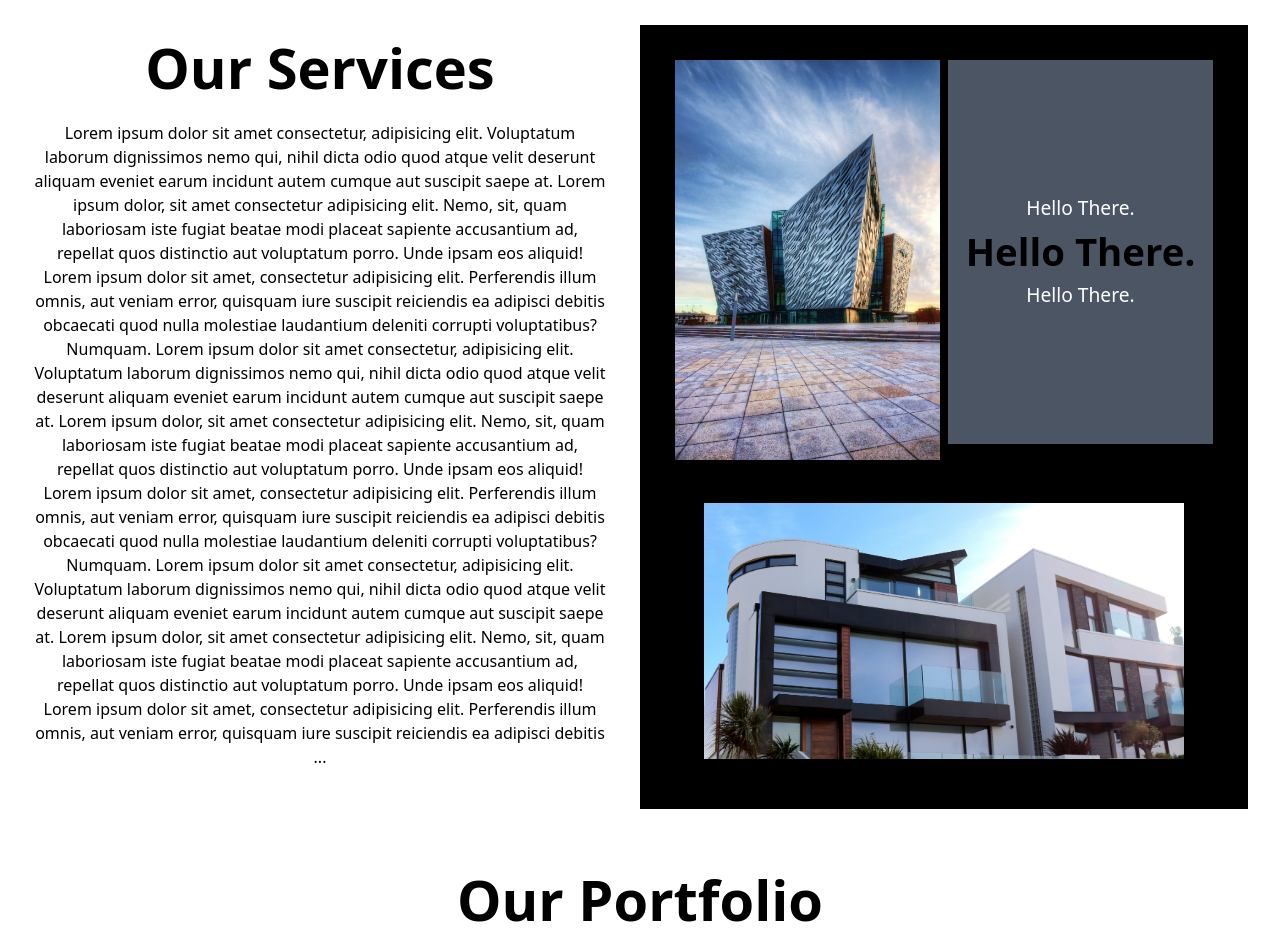
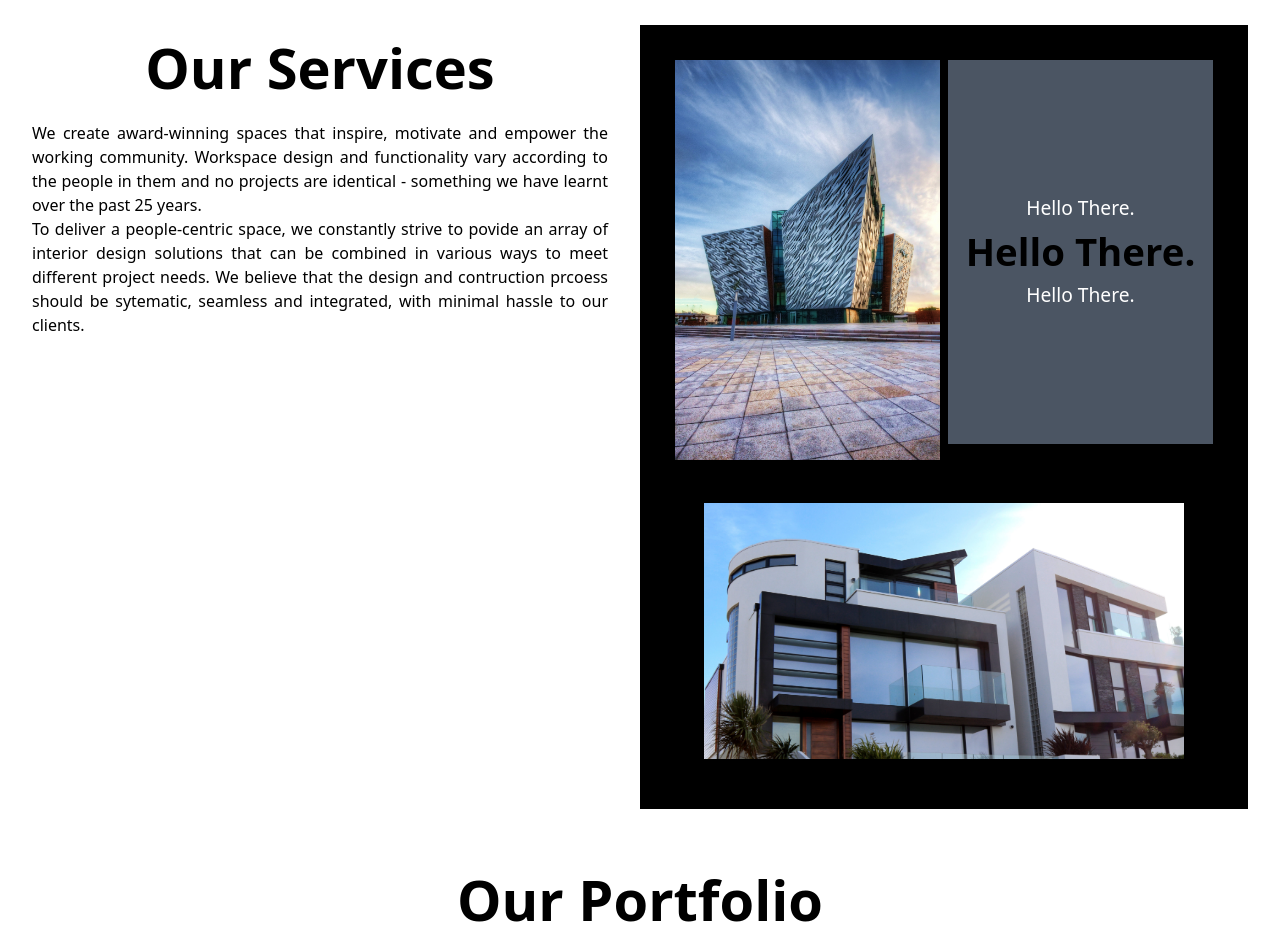
Before and after one commit to jakemerlin1133/architect2, a PHP site: page / in a window 1280 px wide. Shown: the part 639-1575 px from the top of the page. Run offline with PHP 8.4, Linux system fonts and the light colour scheme; some libraries are stand-ins or nearby versions; grey boxes are pictures that could not be loaded.

Commit message:
code added

```diff
--- a/index.php
+++ b/index.php
@@ -112,29 +112,15 @@
                 Our Services
             </div>
 
-            <div class="min-[1024px]:max-h-[100%] overflow-hidden">
-                <div class=" min-[1024px]:max-h-[39rem] text-ellipsis">
-                    Lorem ipsum dolor sit amet consectetur, adipisicing elit. Voluptatum laborum dignissimos nemo qui, nihil dicta odio quod atque velit deserunt aliquam eveniet earum incidunt autem cumque aut suscipit saepe at.
-                    Lorem ipsum dolor, sit amet consectetur adipisicing elit. Nemo, sit, quam laboriosam iste fugiat beatae modi placeat sapiente accusantium ad, repellat quos distinctio aut voluptatum porro. Unde ipsam eos aliquid!
-                    Lorem ipsum dolor sit amet, consectetur adipisicing elit. Perferendis illum omnis, aut veniam error, quisquam iure suscipit reiciendis ea adipisci debitis obcaecati quod nulla molestiae laudantium deleniti corrupti voluptatibus? Numquam.
-                    Lorem ipsum dolor sit amet consectetur, adipisicing elit. Voluptatum laborum dignissimos nemo qui, nihil dicta odio quod atque velit deserunt aliquam eveniet earum incidunt autem cumque aut suscipit saepe at.
-                    Lorem ipsum dolor, sit amet consectetur adipisicing elit. Nemo, sit, quam laboriosam iste fugiat beatae modi placeat sapiente accusantium ad, repellat quos distinctio aut voluptatum porro. Unde ipsam eos aliquid!
-                    Lorem ipsum dolor sit amet, consectetur adipisicing elit. Perferendis illum omnis, aut veniam error, quisquam iure suscipit reiciendis ea adipisci debitis obcaecati quod nulla molestiae laudantium deleniti corrupti voluptatibus? Numquam.
-                    Lorem ipsum dolor sit amet consectetur, adipisicing elit. Voluptatum laborum dignissimos nemo qui, nihil dicta odio quod atque velit deserunt aliquam eveniet earum incidunt autem cumque aut suscipit saepe at.
-                    Lorem ipsum dolor, sit amet consectetur adipisicing elit. Nemo, sit, quam laboriosam iste fugiat beatae modi placeat sapiente accusantium ad, repellat quos distinctio aut voluptatum porro. Unde ipsam eos aliquid!
-                    Lorem ipsum dolor sit amet, consectetur adipisicing elit. Perferendis illum omnis, aut veniam error, quisquam iure suscipit reiciendis ea adipisci debitis obcaecati quod nulla molestiae laudantium deleniti corrupti voluptatibus? Numquam.
-                    Lorem ipsum dolor sit amet consectetur, adipisicing elit. Voluptatum laborum dignissimos nemo qui, nihil dicta odio quod atque velit deserunt aliquam eveniet earum incidunt autem cumque aut suscipit saepe at.
-                    Lorem ipsum dolor sit amet consectetur adipisicing elit. Reiciendis odit explicabo incidunt. Obcaecati id, facere distinctio tempora perspiciatis tempore autem, dolorem sed aperiam cum neque provident, dolor doloremque officiis eum!
-                    Lorem ipsum dolor, sit amet consectetur adipisicing elit. Nemo, sit, quam laboriosam iste fugiat beatae modi placeat sapiente accusantium ad, repellat quos distinctio aut voluptatum porro. Unde ipsam eos aliquid!
-                    Lorem ipsum dolor sit amet, consectetur adipisicing elit. Perferendis illum omnis, aut veniam error, quisquam iure suscipit reiciendis ea adipisci debitis obcaecati quod nulla molestiae laudantium deleniti corrupti voluptatibus? Numquam.
-                    Lorem ipsum dolor sit amet consectetur, adipisicing elit. Voluptatum laborum dignissimos nemo qui, nihil dicta odio quod atque velit deserunt aliquam eveniet earum incidunt autem cumque aut suscipit saepe at.
-                    Lorem ipsum dolor, sit amet consectetur adipisicing elit. Nemo, sit, quam laboriosam iste fugiat beatae modi placeat sapiente accusantium ad, repellat quos distinctio aut voluptatum porro. Unde ipsam eos aliquid!
-                    Lorem ipsum dolor sit amet, consectetur adipisicing elit. Perferendis illum omnis, aut veniam error, quisquam iure suscipit reiciendis ea adipisci debitis obcaecati quod nulla molestiae laudantium deleniti corrupti voluptatibus? Numquam.
-                    Lorem ipsum dolor sit amet, consectetur adipisicing elit. Perferendis illum omnis, aut veniam error, quisquam iure suscipit reiciendis ea adipisci debitis obcaecati quod nulla molestiae laudantium deleniti corrupti voluptatibus? Numquam.
-                    Lorem ipsum dolor sit amet, consectetur adipisicing elit. Perferendis illum omnis, aut veniam error, quisquam iure suscipit reiciendis ea adipisci debitis obcaecati quod nulla molestiae laudantium deleniti corrupti voluptatibus? Numquam.1
+            <div class="text-justify">
+                <div>
+                    We create award-winning spaces that inspire, motivate and empower the working community. Workspace design and functionality vary according to the people in them and no projects are identical - something we have learnt over the past 25 years.
+                </div>
+                <div>
+                    To deliver a people-centric space, we constantly strive to povide an array of interior design solutions that can be combined in various ways to meet different project needs. We believe that the design and contruction prcoess should be sytematic, seamless and integrated, with minimal hassle to our clients.
                 </div>
             </div>
-            <span>...</span>
+
         </div>
 
         <div class="mx-auto bg-black w-full max-[375px]:h-[31rem] .... max-[425px]:h-[35rem] .... min-[426px]:h-[49rem]">
```
